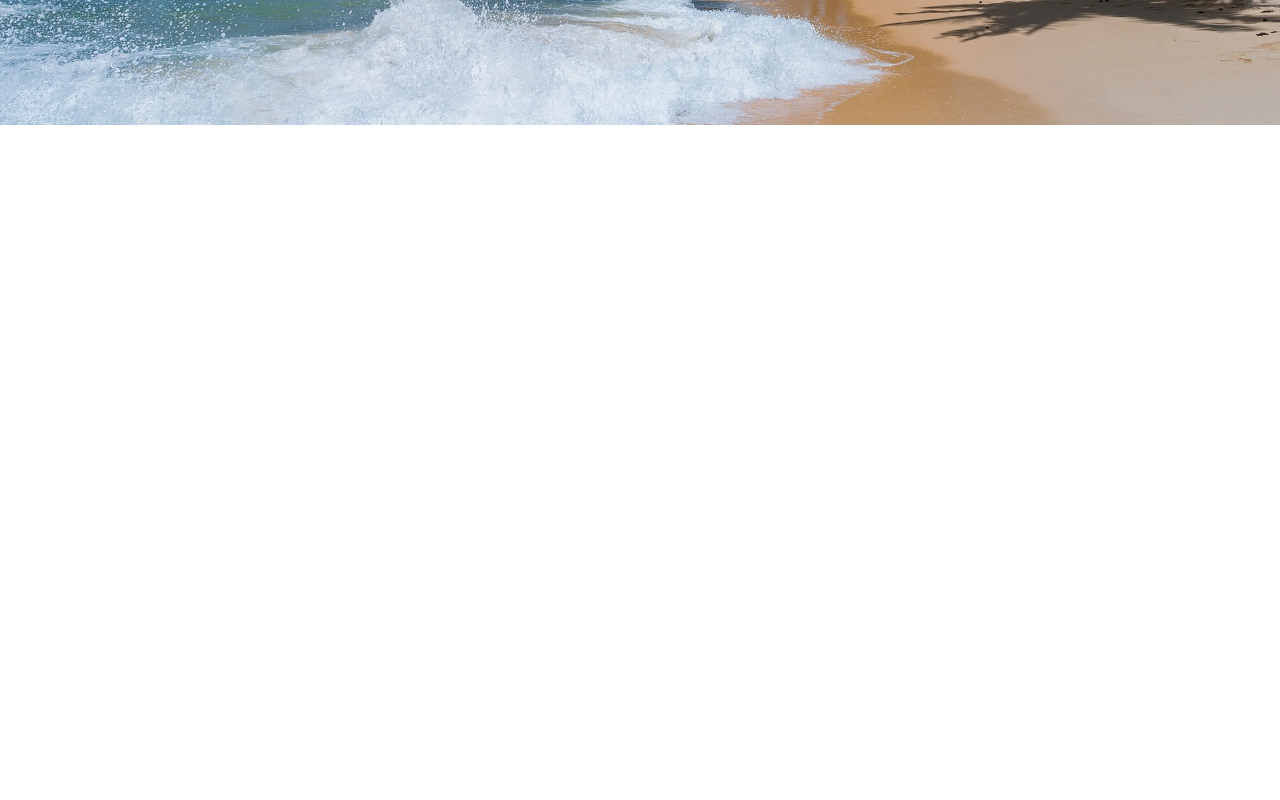
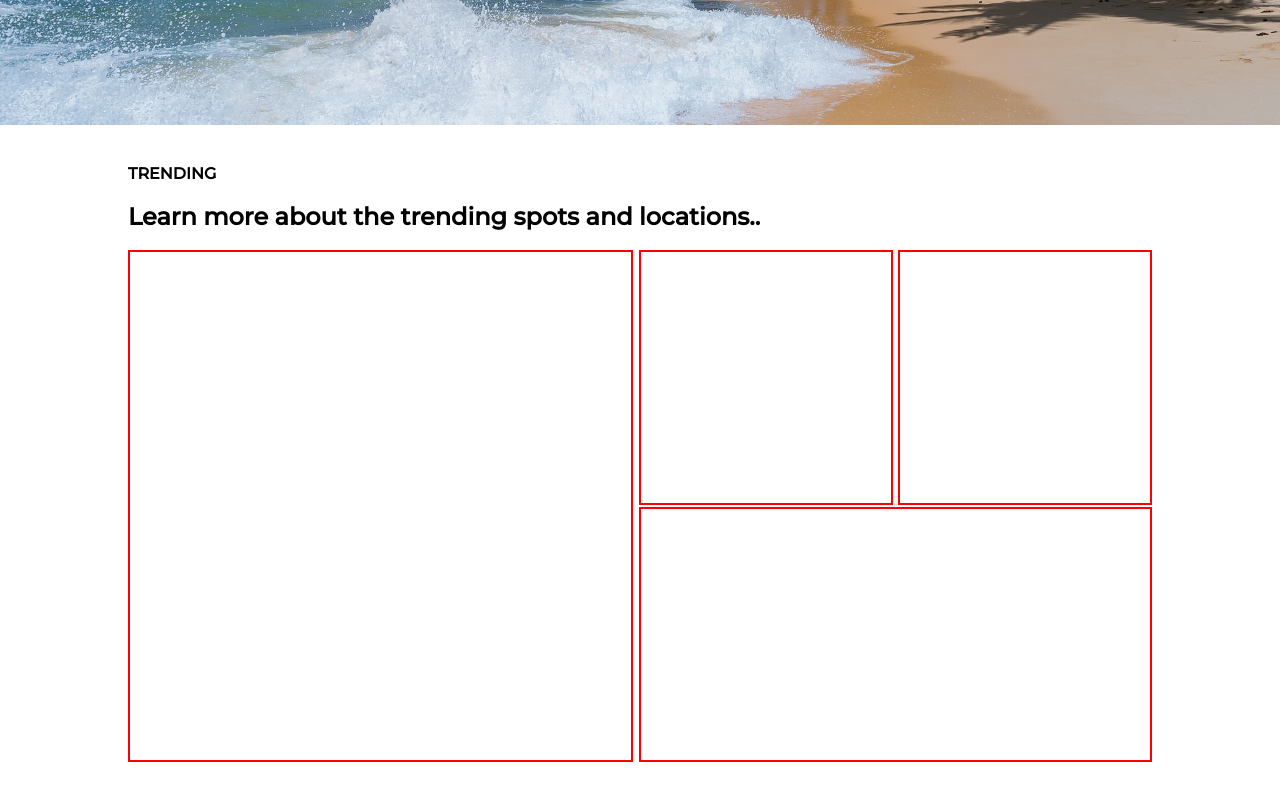
Before and after one commit to Olaoluwa96/Tourist-App, a plain HTML site: page index.html in a window 1280 px wide. Shown: the part 1937-2737 px from the top of the page. Drawn offline with Linux system fonts and the light colour scheme.

Commit message:
another section added

```diff
--- a/index.html
+++ b/index.html
@@ -81,7 +81,8 @@
 </section>
 
 <section class="trending">
-
+    <h4>TRENDING</h4><br>
+    <h1>Learn more about the trending spots and locations..</h1><br>
     <div class="trend">
         <div class="trend1"></div>
         <div class="trend2"></div>
--- a/main.css
+++ b/main.css
@@ -170,36 +170,36 @@ nav{
 .trending{
     margin-top: 2%;
     height: 80vh;
+    margin: auto;
+    width: 80%;
 }
 
 .trend{
-    margin: auto;
-    width: 80%;
     display: grid;
-    grid-gap: 1%;
-
+    grid-gap: 0.5%;
+    height: 80%;
 }
 
-/*.trend1{
+.trend1{
     border: 2px solid red;
-    grid-row: 1/4;
+    grid-column: 1/3;
+    grid-row: 1/3;
 }
 
 .trend2{
     border: 2px solid red;
-    grid-column: 2/3;
-    grid-template-columns: 40em;
+    grid-column: 3/4;
 }
 
 .trend3{
     border: 2px solid red;
-    grid-column: 3/4;
+    grid-column: 4/5;
 }
 
 .trend4{
     border: 2px solid red;
-    grid-column: 2/4;
-}*/
+    grid-column: 3/5;
+}
 
 
 
```
